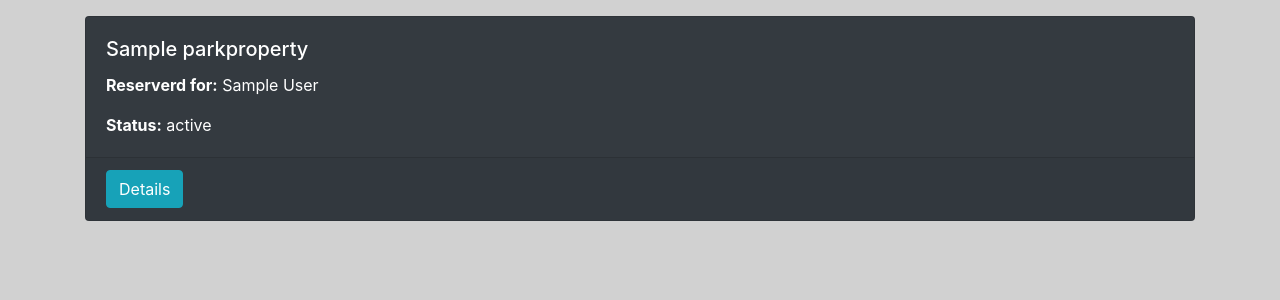
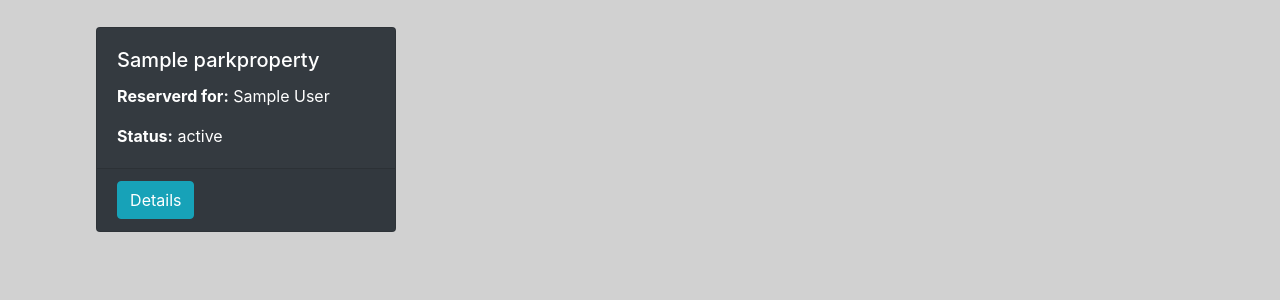
Before and after one commit to cleif/ISQA8210-Assignment5, a Django app: page /parksystemapp/parkprop/00000000-0000-0000-0000-000000000001/reservation_list/ in a window 1280 px wide. Shown: the part 56-356 px from the top of the page. Run offline with Django 3.2, Linux system fonts and the light colour scheme; a user stored in the database is signed in; tables that the repository leaves empty hold one stand-in row (values such as "Sample post"); some libraries are stand-ins or nearby versions.

Commit message:
updated reservation_list cards

```diff
--- a/parksystemapp/templates/reservation_list.html
+++ b/parksystemapp/templates/reservation_list.html
@@ -1,9 +1,9 @@
 {% extends 'base.html' %}
 {% block content %}
 <p></p>
-    <div class="card-deck">
+    <div class="card-group">
         {% for reservation in object_list  %}
-            <div class="card text-white bg-dark mb-3">
+            <div class="card text-white bg-dark mb-3" style="max-width: 300; margin: 1%;">
                 <div class="card-body" style="max-width: 300;">
                 <h5 class="card-title">{{ reservation.property_availability_id.property_name }}</h5>
                 <p class="card-text"><b>Reserverd for:</b> {{ reservation.renter_email.first_name }} {{reservation.renter_email.last_name}}</p>
@@ -16,7 +16,7 @@
             {% if forloop.counter|divisibleby:3 %}
             </div>
             <br>
-            <div class="card-deck">
+            <div class="card-group">
             {% endif %}
         {% endfor %}
     </div>
```
